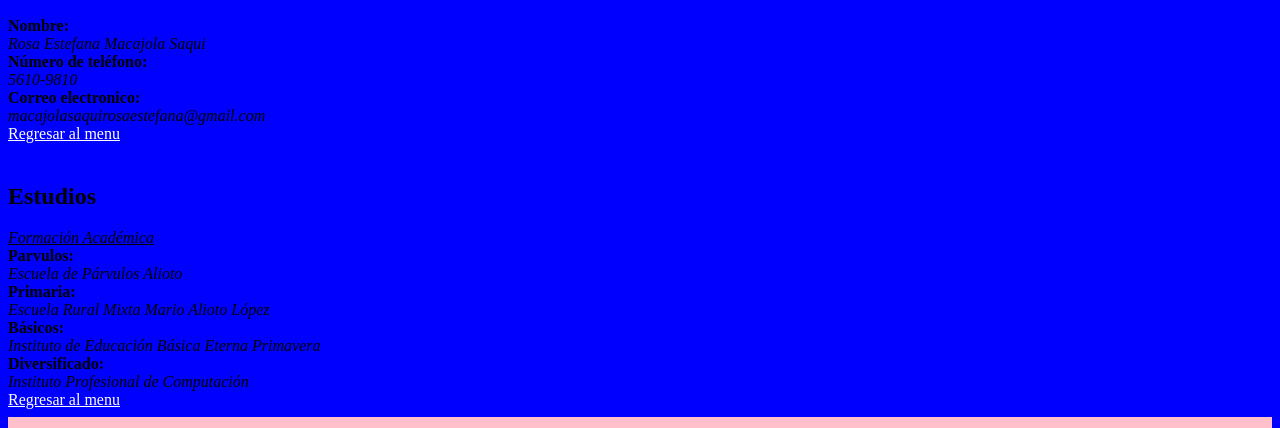
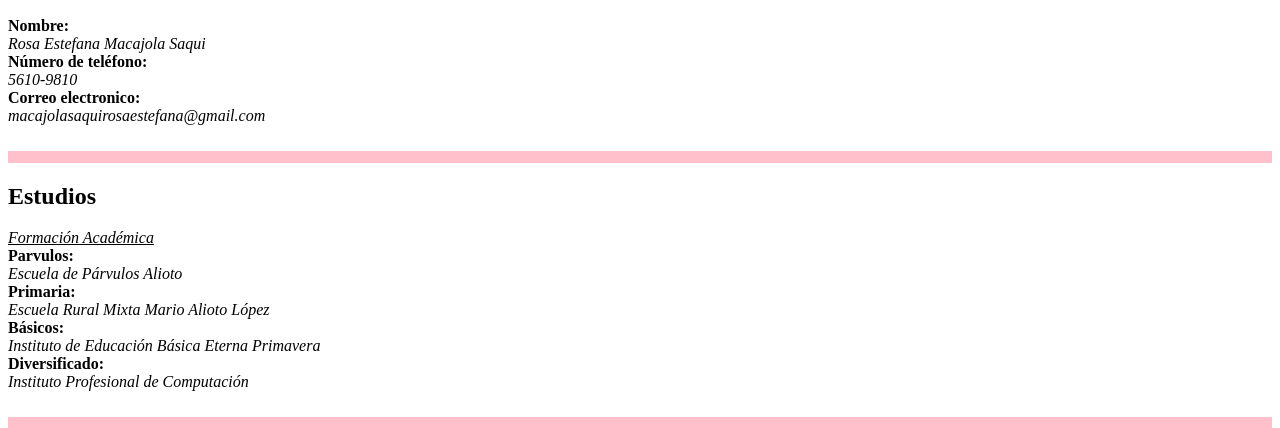
Before and after one commit to Estefany5bb/curriculum, a plain HTML site: page index.html in a window 1280 px wide. Shown: the part 372-800 px from the top of the page. Drawn offline with Linux system fonts and the light colour scheme.

Commit message:
Update index.html

```diff
--- a/index.html
+++ b/index.html
@@ -2,7 +2,7 @@
 <head>
     <title>Menu de Opciones</title>
 </head>
-<body bgcolor="blue" vlink="red" link="white">
+<body bgcolor="white" vlink="red" link="white">
     <h2>Hoja de Vida</h2>
 
     <a id="menu"><h2>menu</h2></a>
@@ -24,7 +24,7 @@
 <b>Correo electronico:</b><br>
 <i>macajolasaquirosaestefana@gmail.com</i><br>
  <a href="#menu">Regresar al menu</a><br>
-    <hr size="12" color="blue" noshade>
+    <hr size="12" color="pink" noshade>
 
     <a id="estudio"><h2>Estudios</h2></a>
     <u><i>Formación Académica</i></u><br>
```
